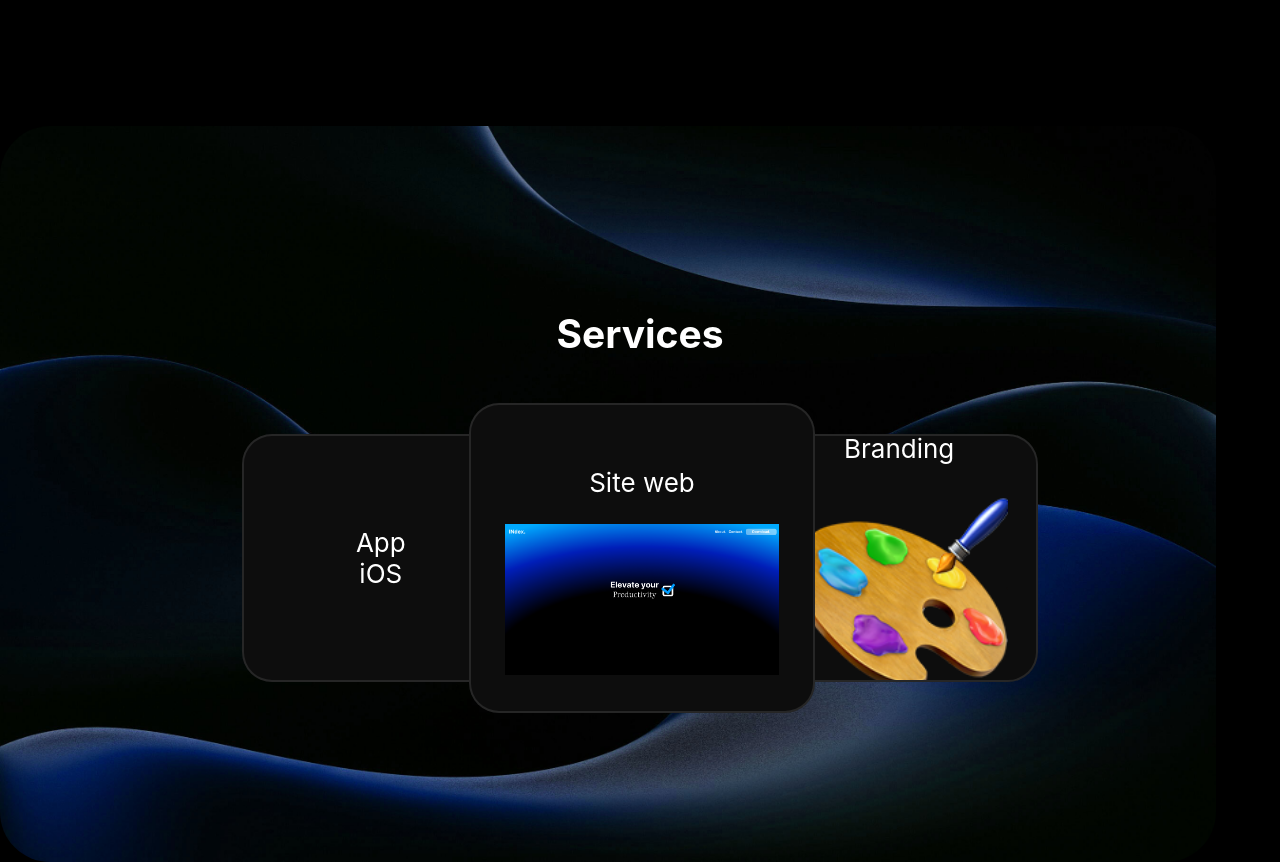
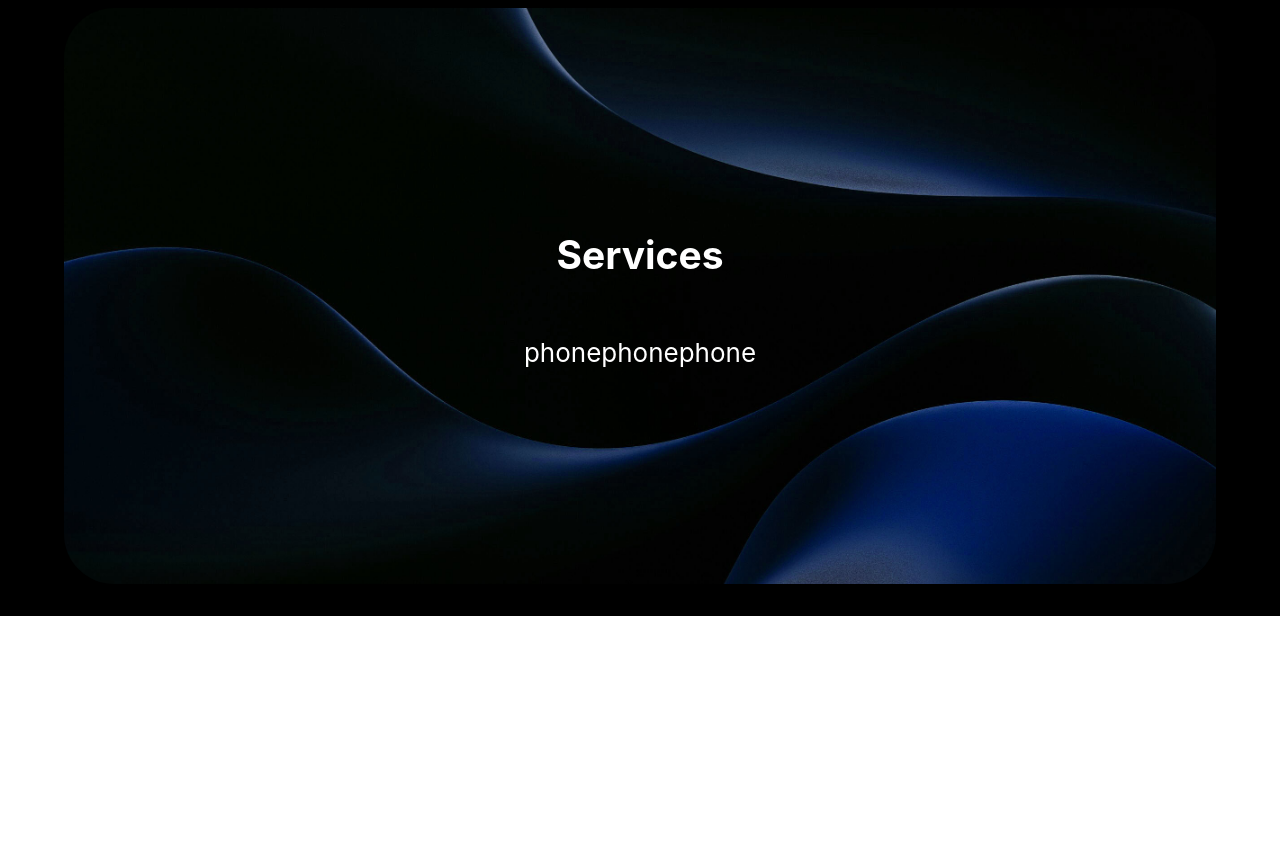
Before and after one commit to Arioz58/arz, a React (Create React App) app: page / in a window 1280 px wide. Shown: the part 1560-2422 px from the top of the page. After the commit the page ends 2176 px from the top, so only its background shows below. Built offline with nearby package versions, Linux system fonts and the light colour scheme; a web font is replaced by a local one.

Commit message:
deploy test

```diff
--- a/src/components/Services.jsx
+++ b/src/components/Services.jsx
@@ -29,25 +29,19 @@ const servicesVariants = {
 const Services = () => {
     return (
         <div className="arz-services" id="services">
-            <div className="services-content">
-                <img className="BG-services-img" src={services_bg} alt="BG"/>
-                <div className="services-flex">
+            <div className="bg-center">
                 <h2>Services</h2>
-                    <motion.div className="arz-service-grid" initial="hidden" whileInView="visible" transition={{staggerChildren: 0.2}}>
+                <motion.div className="services-flex" initial="hidden" whileInView="visible" transition={{staggerChildren: 0.2}}>
                     <motion.div className="arz-service back left" variants={servicesVariants} >
-                            <p>App <br />iOS</p>
-                            <img src={arz_serv_phone} alt="" />
+                        <p>phone</p>
                     </motion.div>
                     <motion.div className="arz-service" variants={servicesVariants} >
-                            <p>Site web</p>
-                            <img src={arz_serv_web} alt="" />
+                        <p>phone</p>
                     </motion.div>
                     <motion.div className="arz-service back right" variants={servicesVariants} >
-                            <p>Branding</p>
-                            <img src={arz_serv_branding} alt="" />
+                        <p>phone</p>
                     </motion.div>
                 </motion.div>
-                </div>
             </div>
         </div>
     );
--- a/src/styles/Header.css
+++ b/src/styles/Header.css
@@ -4,6 +4,7 @@ header {
     z-index: 1000;
     width: 50%;
     transition: all 0.5s cubic-bezier(0, 0.68, 0.18, 1);
+    animation: appear-blur 0.5s cubic-bezier(0, 0.68, 0.18, 1);
 }
 
 header.sticky {
@@ -52,7 +53,6 @@ nav a{
 
 }
 
-/*animation: appear-blur 0.5s cubic-bezier(0, 0.68, 0.18, 1);*/
 @keyframes appear-blur {
     0% {
         opacity: 0;
--- a/src/styles/Services.css
+++ b/src/styles/Services.css
@@ -1,100 +1,24 @@
 .arz-services{
-    margin-top: 150px;
-}
-
-.services-content{
-    display: grid;
-    grid-template-columns: 1fr;
-    grid-template-rows: 1fr;
+    width: 100%;
+    aspect-ratio: 16/8;
+    display: flex;
     justify-content: center;
     align-items: center;
 }
 
-.BG-services-img{
-    grid-column: 1;
-    grid-row: 1;
+.bg-center{
+    width: 90%;
+    height: 90%;
+    background-image: url('../assets/pawel-czerwinski-YAtspJ-HV2E-unsplash-scaled.jpg');
     background-size: cover;
-    background-repeat: no-repeat;
-    background-position: center center;
-    width: 95vw;
-    height: 92vh;
-    border-radius: 50px;
-    z-index: 1;
-}
-
-.services-flex{
-    grid-column: 1;
-    grid-row: 1;
-    display: flex;
-    flex-direction: column;
-    text-align: center;
-    justify-content: center;
-    align-items: center;
-    flex-wrap: wrap;
-    gap: 1rem;
-    z-index: 3;
-}
-
-.arz-service-grid{
-    display: grid;
-    grid-template-columns: repeat(3, 1fr);
-    grid-template-rows: 1fr;
-    width: 80%;
-    align-items: center;
-    justify-content: center;
-}
-
-.arz-service{
-    width: 100%;
-    height: 100%;
-    border-radius: 30px;
-    background-color: #0D0D0D;
-    border: 2px solid rgba(255, 255, 255, 0.1);;
-    overflow: hidden;
-}
-
-.arz-service-grid > div:first-child {
-    position: relative;
-    justify-self: end;
-    right: -50px;
-}
-
-.arz-service-grid > div:last-child {
-    position: relative;
-    justify-self: start;
-    left: -50px;
-    z-index: -1;
-}
-
-.arz-service.back.left , .arz-service.back.right{
-    height: 80%;
-    width: 80%;
-}
-
-.arz-service{
     display: flex;
     flex-direction: column;
     justify-content: center;
     align-items: center;
+    border-radius: 50px;
 }
 
-.arz-service.back.left img{
-    display: none;
-
+.services-flex{
+    display: flex;
+    flex-direction: row;
 }
-
-.arz-service img{
-    width: 80%;
-    object-fit: cover;
-}
-
-@media (max-width: 768px) {
-    .BG-services-img {
-        height: 50vh;
-    }
-
-    .arz-service {
-        width: 90%;
-        height: auto;
-    }
-}
```
Also changed, not shown: package.json (+8 -2 lines), 1 other file (tests, documents, lock files or other folders). Lines whose indentation alone changed are shown as unchanged.
